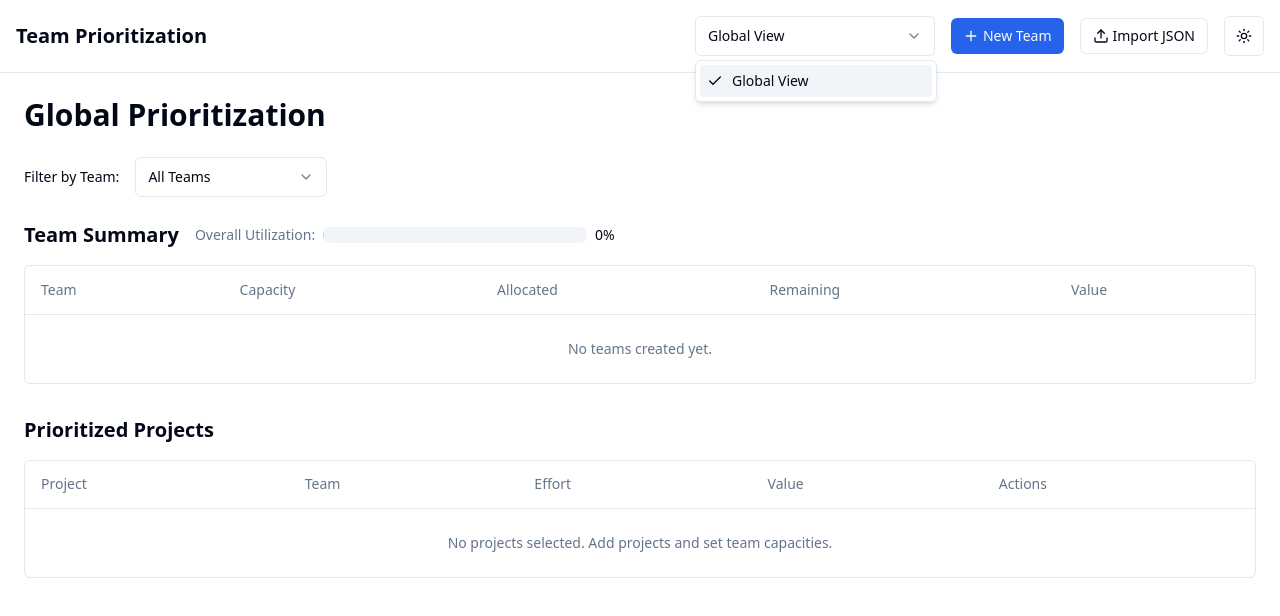
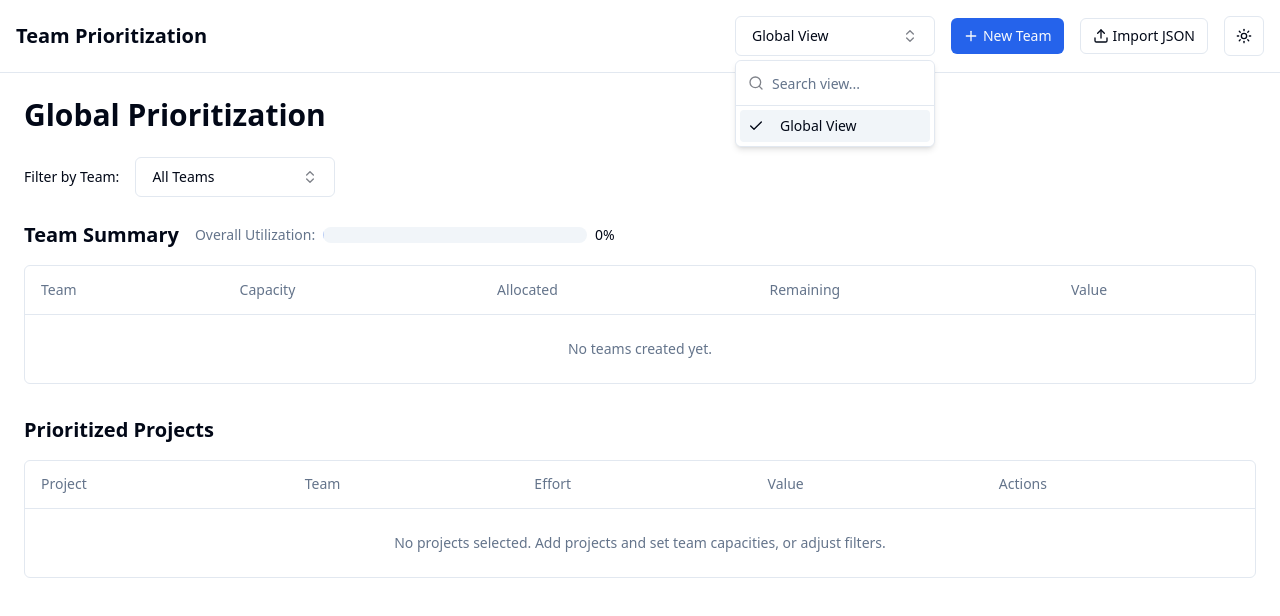
Before and after one commit to mrnateriver/teamwork-linear-optimizer, a Next.js app: page /global in a window 1280 px wide. Both pictures are taken after a click on the button "Global View". Shown: the top 616 px of the page. Built offline with nearby package versions, Linux system fonts and the light colour scheme.

Commit message:
feat: use Combobox for team filtering in GlobalView
Consistent team filter with searchable combobox in GlobalView.

#VERCEL_SKIP

Co-authored-by: Evgenii <22825372+mrnateriver@users.noreply.github.com>

```diff
--- a/components/app-header.tsx
+++ b/components/app-header.tsx
@@ -1,9 +1,9 @@
 "use client"
 
 import type React from "react"
-import { useState, useRef, useEffect } from "react" // Removed useCallback
+import { useState, useRef, useEffect, useMemo } from "react"
 import { useAppStore } from "@/lib/store"
-import type { ImportedJsonFile } from "@/lib/types"
+import type { ImportedJsonFile, Team } from "@/lib/types"
 import { Button } from "@/components/ui/button"
 import { Input } from "@/components/ui/input"
 import { Label } from "@/components/ui/label"
@@ -16,21 +16,23 @@ import {
   DialogTitle,
   DialogTrigger,
 } from "@/components/ui/dialog"
-import {
-  Select,
-  SelectContent,
-  SelectItem,
-  SelectTrigger,
-  SelectValue,
-  SelectGroup, // Added SelectGroup for potential future use or structure
-} from "@/components/ui/select" // Replaced DropdownMenu imports
+import { Popover, PopoverContent, PopoverTrigger } from "@/components/ui/popover"
+import { Command, CommandEmpty, CommandGroup, CommandInput, CommandItem, CommandList } from "@/components/ui/command"
 import { ModeToggle } from "@/components/mode-toggle"
-import { Plus, Upload } from "lucide-react" // Removed ChevronDown, ChevronUp
+import { Plus, Upload, ChevronsUpDown, Check } from "lucide-react"
 import Link from "next/link"
 import { useRouter, usePathname } from "next/navigation"
+import { cn } from "@/lib/utils"
+
+interface ViewSelectItem {
+  value: string
+  label: string
+  type: "team" | "global"
+}
 
 export function AppHeader() {
-  const { teams, addTeam, importData, initialized, initializeStore } = useAppStore()
+  const storeTeams = useAppStore((state) => state.teams)
+  const { addTeam, importData, initialized, initializeStore } = useAppStore()
   const router = useRouter()
   const pathname = usePathname()
 
@@ -42,19 +44,17 @@ export function AppHeader() {
 
   const fileInputRef = useRef<HTMLInputElement>(null)
 
-  // Removed DropdownMenu specific state and refs for scroll indicators
-  // const dropdownContentRef = useRef<HTMLDivElement>(null)
-  // const [showTopIndicator, setShowTopIndicator] = useState(false)
-  // const [showBottomIndicator, setShowBottomIndicator] = useState(false)
-  // const [isDropdownOpen, setIsDropdownOpen] = useState(false)
+  const [comboboxOpen, setComboboxOpen] = useState(false)
+
+  const commandKey = useMemo(() => {
+    return storeTeams.map((team) => team.id).join(",") + `_len:${storeTeams.length}`
+  }, [storeTeams])
 
   useEffect(() => {
     if (!initialized) {
       initializeStore()
     }
   }, [initialized, initializeStore])
-
-  // Removed checkScrollIndicators and its related useEffect
 
   const handleAddTeam = () => {
     let hasError = false
@@ -130,7 +130,7 @@ export function AppHeader() {
     reader.readAsText(file)
   }
 
-  const getCurrentSelectedValue = () => {
+  const getCurrentComboboxValue = (): string => {
     if (pathname === "/global") {
       return "global"
     }
@@ -138,23 +138,20 @@ export function AppHeader() {
     if (teamPathMatch) {
       return teamPathMatch[1] // teamId
     }
-    // Attempt to select the first team if no specific path matches and teams exist
-    // This helps if landing on "/" which redirects to a team page or global
-    if (teams.length > 0 && pathname === "/") {
-      // Or a more specific condition for initial load
-      return teams[0].id
-    }
-    return undefined // Let SelectValue show placeholder if no match
+    return ""
   }
 
-  const handleViewSelectionChange = (value: string) => {
-    if (value === "global") {
-      router.push("/global")
-    } else if (value) {
-      // Assumes value is a teamId
-      router.push(`/team/${value}`)
-    }
-  }
+  const viewOptions: ViewSelectItem[] = [
+    ...storeTeams.map((team: Team) => ({
+      value: team.id,
+      label: team.name,
+      type: "team" as const,
+    })),
+    { value: "global", label: "Global View", type: "global" as const },
+  ]
+
+  const selectedViewDisplayLabel =
+    viewOptions.find((option) => option.value === getCurrentComboboxValue())?.label || "Select view..."
 
   if (!initialized) {
     return (
@@ -162,7 +159,7 @@ export function AppHeader() {
         <div className="container mx-auto p-4 flex items-center justify-between">
           <h1 className="text-xl font-bold">Team Prioritization</h1>
           <div className="flex items-center gap-4">
-            <div className="h-8 w-[180px] bg-muted rounded animate-pulse"></div> {/* Placeholder for select */}
+            <div className="h-10 w-[200px] bg-muted rounded animate-pulse"></div>
             <div className="h-8 w-24 bg-muted rounded animate-pulse"></div>
             <ModeToggle />
           </div>
@@ -181,52 +178,70 @@ export function AppHeader() {
         </div>
 
         <div className="flex items-center gap-4">
-          {teams.length > 0 || pathname === "/global" ? ( // Show select if teams exist or if on global view (to switch away)
-            <Select value={getCurrentSelectedValue()} onValueChange={handleViewSelectionChange}>
-              <SelectTrigger className="w-[180px] sm:w-[200px] md:w-[240px] min-w-0">
-                {" "}
-                {/* Added min-w-0 for better flex shrink */}
-                <SelectValue placeholder="Select view..." />
-              </SelectTrigger>
-              <SelectContent>
-                <SelectGroup>
-                  {/* <SelectLabel>Teams</SelectLabel> // Optional label */}
-                  {teams.map((team) => (
-                    <SelectItem key={team.id} value={team.id}>
-                      {team.name}
-                    </SelectItem>
-                  ))}
-                </SelectGroup>
-                {teams.length > 0 && ( // Separator equivalent for Select, often just a new group or visual spacing
-                  <SelectGroup className="border-t -mx-1 mt-1 pt-1">
-                    {/* Basic visual separator, adjust styling as needed */}
-                  </SelectGroup>
-                )}
-                <SelectGroup>
-                  {/* <SelectLabel>Other</SelectLabel> // Optional label */}
-                  <SelectItem value="global">Global View</SelectItem>
-                </SelectGroup>
-              </SelectContent>
-            </Select>
-          ) : (
-            // If no teams and not on global view (e.g. initial state before any team created)
-            // We might show a disabled placeholder or nothing, depending on desired UX
-            // For now, let's ensure "New Team" is always an option.
-            // The Select component might not render if teams array is empty and not on global.
-            // This logic ensures it appears if there's something to select or switch from.
-            // If teams.length is 0 and not on global, it means we are on "/" before redirection.
-            // In this case, the Select might not be useful until a team exists or user navigates to global.
-            // The placeholder in SelectValue handles the "Select view..." text.
-            // If teams.length === 0, the select will only show "Global View"
-            <Select value={getCurrentSelectedValue()} onValueChange={handleViewSelectionChange}>
-              <SelectTrigger className="w-[180px] sm:w-[200px] md:w-[240px] min-w-0">
-                <SelectValue placeholder="Select view..." />
-              </SelectTrigger>
-              <SelectContent>
-                <SelectItem value="global">Global View</SelectItem>
-              </SelectContent>
-            </Select>
-          )}
+          <Popover open={comboboxOpen} onOpenChange={setComboboxOpen}>
+            <PopoverTrigger asChild>
+              <Button
+                variant="outline"
+                role="combobox"
+                aria-expanded={comboboxOpen}
+                className="w-[200px] justify-between"
+              >
+                <span className="truncate">{selectedViewDisplayLabel}</span>
+                <ChevronsUpDown className="ml-2 h-4 w-4 shrink-0 opacity-50" />
+              </Button>
+            </PopoverTrigger>
+            <PopoverContent className="w-[200px] p-0">
+              <Command key={commandKey}>
+                <CommandInput placeholder="Search view..." />
+                <CommandList>
+                  <CommandEmpty>No view found.</CommandEmpty>
+                  {storeTeams.length > 0 && (
+                    <CommandGroup heading="Teams">
+                      {storeTeams.map((team) => (
+                        <CommandItem
+                          key={team.id}
+                          value={team.id} // This is the actual value for onSelect
+                          keywords={[team.name]} // Add team.name here for explicit searching
+                          onSelect={(currentValue) => {
+                            // currentValue will be team.id
+                            router.push(`/team/${currentValue}`)
+                            setComboboxOpen(false)
+                          }}
+                        >
+                          <Check
+                            className={cn(
+                              "mr-2 h-4 w-4",
+                              getCurrentComboboxValue() === team.id ? "opacity-100" : "opacity-0",
+                            )}
+                          />
+                          {team.name} {/* This is the display text and also implicit search text */}
+                        </CommandItem>
+                      ))}
+                    </CommandGroup>
+                  )}
+                  <CommandGroup heading={storeTeams.length > 0 ? "Other" : undefined}>
+                    <CommandItem
+                      key="global"
+                      value="global"
+                      keywords={["Global View", "Overall"]} // Can add keywords for global too
+                      onSelect={() => {
+                        router.push("/global")
+                        setComboboxOpen(false)
+                      }}
+                    >
+                      <Check
+                        className={cn(
+                          "mr-2 h-4 w-4",
+                          getCurrentComboboxValue() === "global" ? "opacity-100" : "opacity-0",
+                        )}
+                      />
+                      Global View
+                    </CommandItem>
+                  </CommandGroup>
+                </CommandList>
+              </Command>
+            </PopoverContent>
+          </Popover>
 
           <Dialog open={createTeamDialogOpen} onOpenChange={setCreateTeamDialogOpen}>
             <DialogTrigger asChild>
--- a/components/global-view.tsx
+++ b/components/global-view.tsx
@@ -1,46 +1,59 @@
 "use client"
 
-import { useMemo, useState, useEffect } from "react" // Added useEffect
+import { useMemo, useState, useEffect } from "react"
 import { useAppStore } from "@/lib/store"
 import { prioritizeProjects } from "@/lib/prioritization"
-import type { Project, Team, Dependency } from "@/lib/types" // Added Team, Dependency
+import type { Project, Team, Dependency } from "@/lib/types"
 import { Badge } from "@/components/ui/badge"
 import { Button } from "@/components/ui/button"
 import { Progress } from "@/components/ui/progress"
 import { Separator } from "@/components/ui/separator"
 import { Table, TableBody, TableCell, TableHead, TableHeader, TableRow } from "@/components/ui/table"
-import { Download, Network, Circle } from "lucide-react"
+import { Download, Network, Circle, ChevronsUpDown, Check } from "lucide-react" // Added ChevronsUpDown, Check
 import { DependencyDrawer } from "@/components/dependency-drawer"
-import { Select, SelectContent, SelectItem, SelectTrigger, SelectValue } from "@/components/ui/select"
+// Removed Select imports, added Popover and Command imports
+import { Popover, PopoverContent, PopoverTrigger } from "@/components/ui/popover"
+import { Command, CommandEmpty, CommandGroup, CommandInput, CommandItem, CommandList } from "@/components/ui/command"
+import { cn } from "@/lib/utils"
 
-const DEBOUNCE_DELAY = 500 // 500ms
+const DEBOUNCE_DELAY = 500
+
+interface FilterOption {
+  value: string
+  label: string
+  keywords?: string[]
+}
 
 export function GlobalView() {
   const storeProjects = useAppStore((state) => state.projects)
   const storeTeams = useAppStore((state) => state.teams)
-  const getDependencies = useAppStore((state) => state.getDependencies) // Added to fetch all dependencies
+  const getDependencies = useAppStore((state) => state.getDependencies)
   const selectProject = useAppStore((state) => state.selectProject)
 
   const [selectedTeamFilter, setSelectedTeamFilter] = useState<string>("all")
+  const [filterComboboxOpen, setFilterComboboxOpen] = useState(false)
 
-  // State for debounced data
   const [debouncedInputs, setDebouncedInputs] = useState<{
     projects: Record<string, Project>
     teams: Team[]
-    dependencies: Dependency[] // Added dependencies
+    dependencies: Dependency[]
   }>({
     projects: storeProjects,
     teams: storeTeams,
-    dependencies: getDependencies(), // Initialize with all dependencies
+    dependencies: getDependencies(),
   })
 
-  // Effect to debounce inputs
+  // Key for the filter Command component to ensure re-initialization on data change
+  const filterCommandKey = useMemo(() => {
+    return storeTeams.map((team) => team.id).join(",") + `_len:${storeTeams.length}`
+  }, [storeTeams])
+
   useEffect(() => {
     const handler = setTimeout(() => {
       setDebouncedInputs({
         projects: storeProjects,
         teams: storeTeams,
-        dependencies: getDependencies(), // Update with latest dependencies
+        dependencies: getDependencies(),
       })
     }, DEBOUNCE_DELAY)
 
@@ -49,7 +62,6 @@ export function GlobalView() {
     }
   }, [storeProjects, storeTeams, getDependencies])
 
-  // Calculate prioritized projects with team filter using debounced inputs
   const { selectedProjects, unselectedProjects, teamSummaries } = useMemo(() => {
     const allProjectsArray = Object.values(debouncedInputs.projects)
     const filteredProjectsForPrioritization =
@@ -62,18 +74,15 @@ export function GlobalView() {
         ? debouncedInputs.teams
         : debouncedInputs.teams.filter((team) => team.id === selectedTeamFilter)
 
-    // Pass all dependencies to prioritizeProjects for a truly global view
     return prioritizeProjects(filteredProjectsForPrioritization, teamsForPrioritization, debouncedInputs.dependencies)
   }, [debouncedInputs, selectedTeamFilter])
 
-  // Calculate overall capacity utilization
   const overallUtilization = useMemo(() => {
     const totalCapacity = debouncedInputs.teams.reduce((sum, team) => sum + team.capacity, 0)
     const totalAllocated = debouncedInputs.teams.reduce((sum, team) => {
       const summary = teamSummaries[team.id] || { allocated: 0, value: 0 }
       return sum + summary.allocated
     }, 0)
-
     return totalCapacity > 0 ? (totalAllocated / totalCapacity) * 100 : 0
   }, [debouncedInputs.teams, teamSummaries])
 
@@ -81,7 +90,6 @@ export function GlobalView() {
     selectProject(project.id)
   }
 
-  // Function to get utilization color
   const getUtilizationColor = (allocated: number, capacity: number) => {
     if (capacity === 0) return "text-gray-400"
     const utilization = (allocated / capacity) * 100
@@ -90,10 +98,8 @@ export function GlobalView() {
     return "text-red-500"
   }
 
-  // Function to export prioritized projects to CSV
   const exportToCSV = () => {
     if (selectedProjects.length === 0) return
-
     const headers = ["Project", "Team", "Effort", "Value", "Value/Effort Ratio"]
     const rows = selectedProjects.map((project) => {
       const team = debouncedInputs.teams.find((t) => t.id === project.teamId)?.name || "Unknown"
@@ -120,28 +126,75 @@ export function GlobalView() {
       ? debouncedInputs.teams
       : debouncedInputs.teams.filter((team) => team.id === selectedTeamFilter)
 
+  const teamFilterOptions: FilterOption[] = useMemo(
+    () => [
+      { value: "all", label: "All Teams", keywords: ["all", "everyone", "overall"] },
+      ...storeTeams.map((team) => ({
+        value: team.id,
+        label: team.name,
+        keywords: [team.name],
+      })),
+    ],
+    [storeTeams],
+  )
+
+  const selectedFilterDisplayLabel =
+    teamFilterOptions.find((option) => option.value === selectedTeamFilter)?.label || "Filter by team..."
+
   return (
     <div className="space-y-8">
       <div>
         <h2 className="text-3xl font-bold mb-6">Global Prioritization</h2>
 
         <div className="flex items-center gap-4 mb-6">
-          <label htmlFor="team-filter" className="text-sm font-medium">
+          <label htmlFor="team-filter-combobox" className="text-sm font-medium shrink-0">
             Filter by Team:
           </label>
-          <Select value={selectedTeamFilter} onValueChange={setSelectedTeamFilter}>
-            <SelectTrigger className="w-48">
-              <SelectValue placeholder="All teams" />
-            </SelectTrigger>
-            <SelectContent>
-              <SelectItem value="all">All Teams</SelectItem>
-              {debouncedInputs.teams.map((team) => (
-                <SelectItem key={team.id} value={team.id}>
-                  {team.name}
-                </SelectItem>
-              ))}
-            </SelectContent>
-          </Select>
+          <Popover open={filterComboboxOpen} onOpenChange={setFilterComboboxOpen}>
+            <PopoverTrigger asChild>
+              <Button
+                variant="outline"
+                role="combobox"
+                aria-expanded={filterComboboxOpen}
+                className="w-[200px] justify-between"
+                id="team-filter-combobox"
+              >
+                <span className="truncate">{selectedFilterDisplayLabel}</span>
+                <ChevronsUpDown className="ml-2 h-4 w-4 shrink-0 opacity-50" />
+              </Button>
+            </PopoverTrigger>
+            <PopoverContent className="w-[200px] p-0">
+              <Command key={filterCommandKey}>
+                {" "}
+                {/* Key for re-initialization */}
+                <CommandInput placeholder="Search team..." />
+                <CommandList>
+                  <CommandEmpty>No team found.</CommandEmpty>
+                  <CommandGroup>
+                    {teamFilterOptions.map((option) => (
+                      <CommandItem
+                        key={option.value}
+                        value={option.value} // Actual value for onSelect
+                        keywords={option.keywords} // Keywords for searching
+                        onSelect={(currentValue) => {
+                          setSelectedTeamFilter(currentValue)
+                          setFilterComboboxOpen(false)
+                        }}
+                      >
+                        <Check
+                          className={cn(
+                            "mr-2 h-4 w-4",
+                            selectedTeamFilter === option.value ? "opacity-100" : "opacity-0",
+                          )}
+                        />
+                        {option.label}
+                      </CommandItem>
+                    ))}
+                  </CommandGroup>
+                </CommandList>
+              </Command>
+            </PopoverContent>
+          </Popover>
         </div>
 
         <div className="space-y-8">
@@ -167,10 +220,16 @@ export function GlobalView() {
                   </TableRow>
                 </TableHeader>
                 <TableBody>
-                  {displayTeams.length === 0 ? (
+                  {displayTeams.length === 0 && selectedTeamFilter === "all" ? (
                     <TableRow>
                       <TableCell colSpan={5} className="text-center py-6 text-muted-foreground">
                         No teams created yet.
+                      </TableCell>
+                    </TableRow>
+                  ) : displayTeams.length === 0 && selectedTeamFilter !== "all" ? (
+                    <TableRow>
+                      <TableCell colSpan={5} className="text-center py-6 text-muted-foreground">
+                        Team not found or has no data.
                       </TableCell>
                     </TableRow>
                   ) : (
@@ -205,7 +264,6 @@ export function GlobalView() {
 
           <div>
             <h3 className="text-xl font-semibold mb-4">Prioritized Projects</h3>
-
             <div className="border rounded-md">
               <Table>
                 <TableHeader>
@@ -221,7 +279,7 @@ export function GlobalView() {
                   {selectedProjects.length === 0 ? (
                     <TableRow>
                       <TableCell colSpan={5} className="text-center py-6 text-muted-foreground">
-                        No projects selected. Add projects and set team capacities.
+                        No projects selected. Add projects and set team capacities, or adjust filters.
                       </TableCell>
                     </TableRow>
                   ) : (
```
